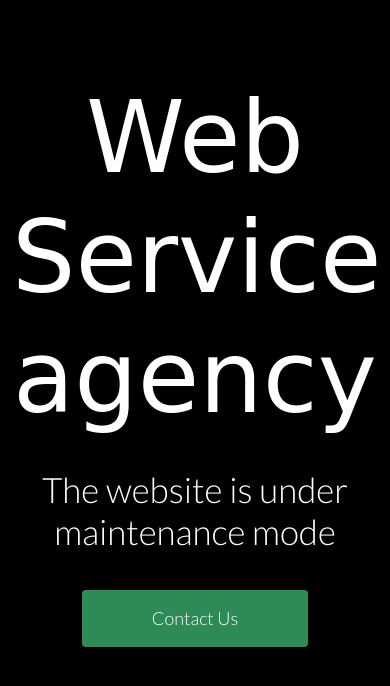
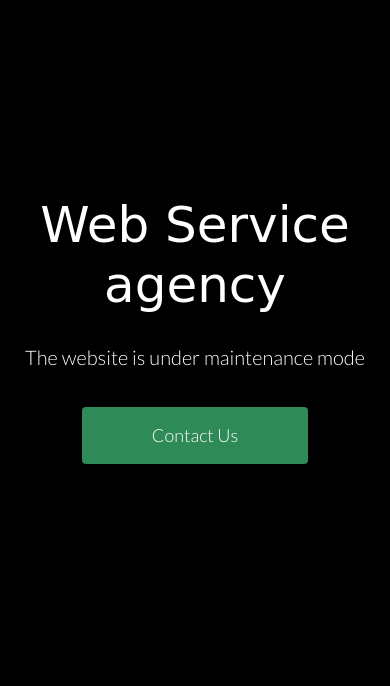
Before and after one commit to mdmasummollaalhaz/pepocoder, a plain HTML site: page index.html in a window 390 px wide. Drawn offline with nearby package versions, Linux system fonts and the light colour scheme; a web font is replaced by a local one.

Commit message:
media queries

```diff
--- a/index.html
+++ b/index.html
@@ -46,6 +46,19 @@
         background: #000;
         text-align: center;
       }
+      @media (min-width: 320px) and (max-width: 480px) {
+        .container{
+          margin-top: 50%;
+      }
+        .title{
+          font-size: 50px;
+      }
+      .description, a{
+          font-size: 20px;
+          margin-top: 30px;
+      }
+
+      }
   </style>
   <body>
     <div class="container">
```
